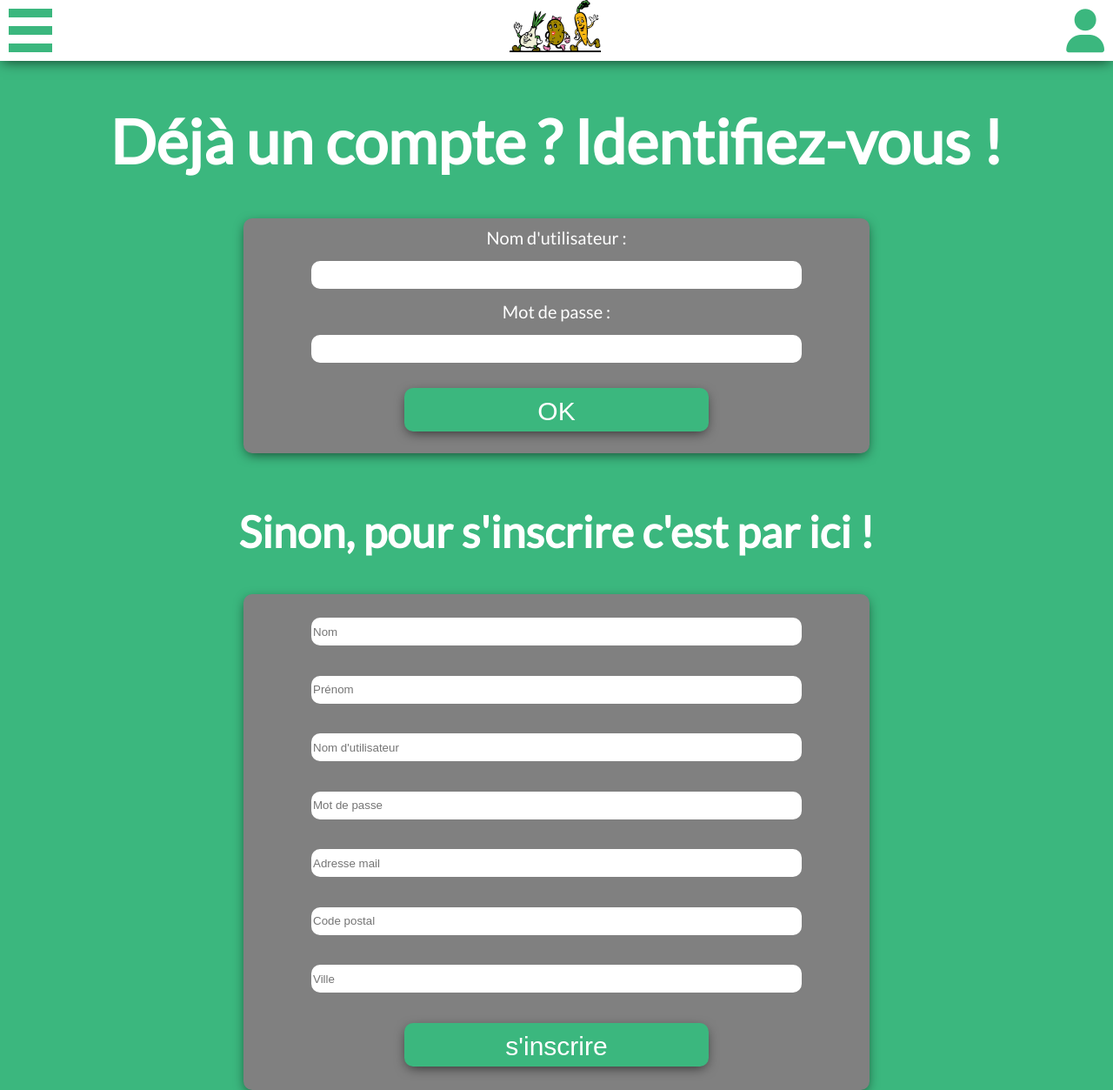
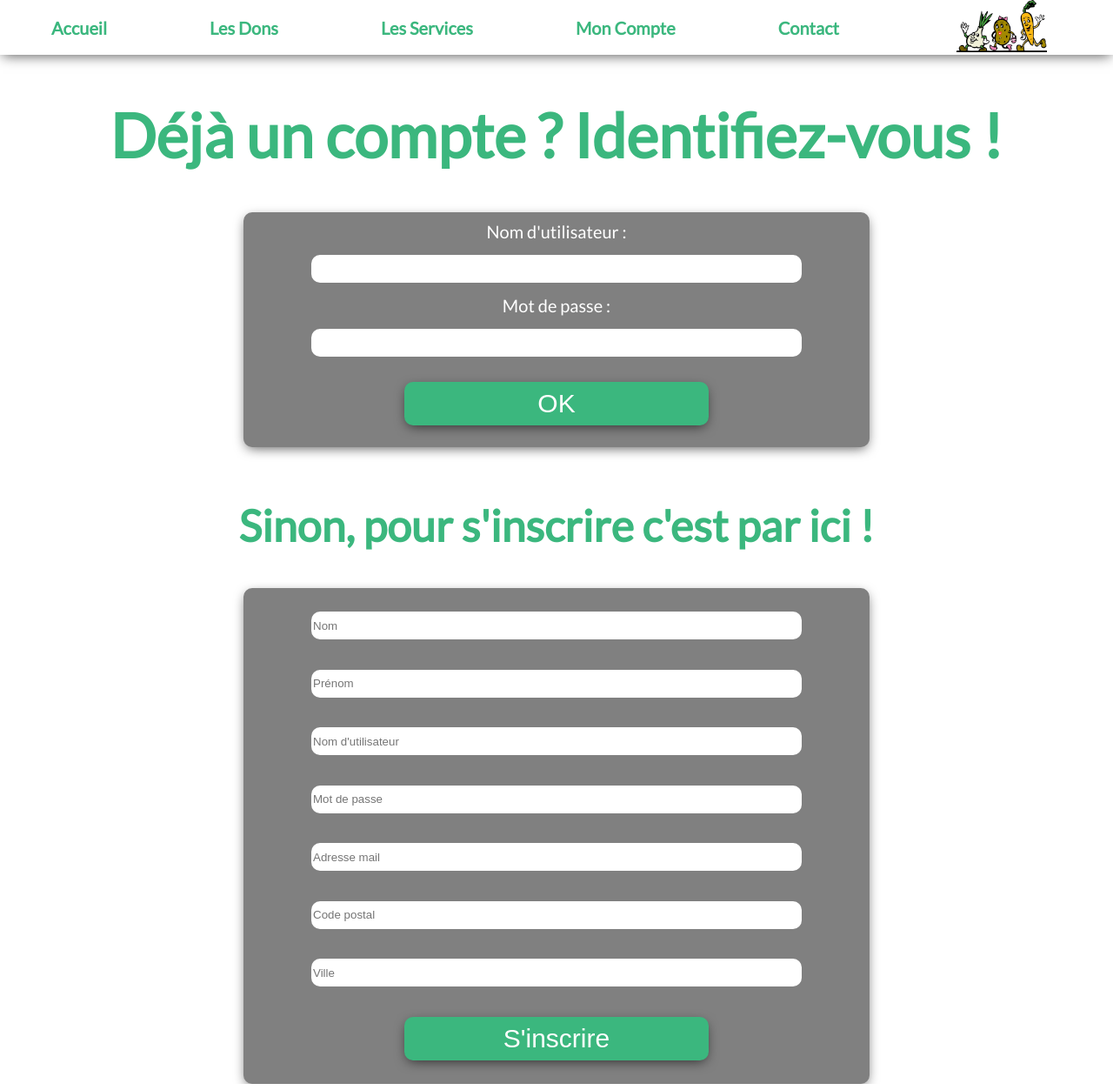
Before and after one commit to Lecomteleo97/projet_3WA, a PHP site: page /index.php?page=compte in a window 1280 px wide. Shown: the whole page at 87% size. Run offline with PHP 8.4, Linux system fonts and the light colour scheme; some libraries are stand-ins or nearby versions.

Commit message:
close nav onclick main, ajax verification si login ou mail connu inscription, nav desktop, css divers

```diff
--- a/controller/compte.php
+++ b/controller/compte.php
@@ -10,8 +10,13 @@ if(isset($_GET['deconnex'])){
     session_destroy();
 }
 
+
+
 //traitement formulaire inscription
-if(isset($_POST['submit']) && $_POST['submit']=='s\'inscrire'){
+if(isset($_POST['submit']) && $_POST['submit']=='S\'inscrire'){
+
+    //verification par token
+   if($users->verifyToken($_POST['token'])){
 
          //sécurisation des entrées
         $nom = htmlspecialchars(trim($_POST['nom']));
@@ -22,17 +27,19 @@ if(isset($_POST['submit']) && $_POST['submit']=='s\'inscrire'){
         $codePostal = htmlspecialchars(trim($_POST['code_postal']));
         $ville = htmlspecialchars(trim($_POST['ville']));
 
-
-    //appel a la db et cryptage du mdp en PASSWORD_BCRYPT
+        //appel a la db et cryptage du mdp en PASSWORD_BCRYPT et recuperation du dernier id en db
         $registre = $users ->insertAccount($nom,$prenom,$login, password_hash( $pwd , PASSWORD_BCRYPT ) ,$mail,$codePostal,$ville);
-
+        }
         //la session prend la valeur du formulaire pour connecter direct a la page compte apres inscription
         $_SESSION['Auth']= 'user';
         $_SESSION['name']=$login;
+        $_SESSION['id']=intval($registre);
         $auth = '<h2>Merci de vous être enregistré !</h2>';
     }else{
         $auth = '';
 }
+$token = $users->setToken();
+
 
 //traitement du formullaire connexion
 if(isset($_POST['submit']) && $_POST['submit']=='OK'){
@@ -53,7 +60,6 @@ if(isset($_POST['submit']) && $_POST['submit']=='OK'){
 
     //si connu ok
     if ($nb && password_verify( $pwd, $result[0]['mdp'] )){
-        $auth = '<h2>Identification reussi</h2>';
         $_SESSION['Auth']= $result[0]['type_compte'];
         $_SESSION['name']=$result[0]['login'];
         $_SESSION['id']=$result[0]['id'];
@@ -70,7 +76,6 @@ if(!isset($_SESSION['Auth']) || !$_SESSION['Auth']){
 
 }else{//sinon renvoi a la page de gestion du compte
     require './view/compte/compte.php';
-    var_dump($_SESSION);
 }
 
 
--- a/controller/messages.php
+++ b/controller/messages.php
@@ -8,7 +8,6 @@ if(isset($_GET['idconv'])){
 }else{
   $idConv = 0;
 }
-
 //affichege de la liste des conversation
 $listeMessagesOrigin = $message->showMessagesOrigin($_SESSION['id']);
 
--- a/model/Manage.php
+++ b/model/Manage.php
@@ -41,7 +41,7 @@ return $db;
    }
 
    public function verifyToken($token):bool{
-       if(isset($_SESSION['token']) && $_SESSION['token']===$_POST['token']){
+       if(isset($_SESSION['token']) && $_SESSION['token']===$token){
            return true;
        }
             return false;
--- a/model/ManageCompte.php
+++ b/model/ManageCompte.php
@@ -1,6 +1,6 @@
 <?php
 
-require_once 'model/Manage.php';
+require_once __DIR__.'/Manage.php';
 
 //fonction gestion du compte
 class ManageCompte extends Manage {
@@ -14,11 +14,17 @@ class ManageCompte extends Manage {
     }
 
 
-    //insert les nouveaux comptes dans db
+    //insert les nouveaux comptes dans db et recupère son id
     public function insertAccount($nom, $prenom, $login, $pwd, $mail, $postal, $ville){
          $data = ['nom'=>$nom,'prenom'=>$prenom,'login'=>$login,'pwd'=>$pwd,'mail'=>$mail, 'postal'=>$postal, 'ville'=>$ville];
          $query = "INSERT INTO users (nom, prenom, mail, code_postal, ville, login, mdp) VALUES (:nom, :prenom, :mail, :postal, :ville, :login, :pwd)";
-         return $this->getQuery($query, $data);
+         $user_id = $this->setQuery($query, $data);
+         return $user_id;
+    }
 
+    public function findEmail($mail){
+        $data=['mail'=>$mail];
+        $query="SELECT mail FROM users WHERE mail = :mail";
+        return $this->getQuery($query, $data);
     }
 }
--- a/public/css/style.css
+++ b/public/css/style.css
@@ -24,7 +24,7 @@
 
 body{
   font-family: 'Lato', sans-serif;
-  background-color:#3BB77E;
+  /*background-color:#3BB77E*/;
   margin:0;
 }
 .hide{
@@ -43,15 +46,16 @@ body{
   border:1px solid #3BB77E;
   background-color:#3BB77E;
   color:white;
-  padding:10px;
+  padding:8px;
   border-radius:10px;
   font-size:30px;
   box-shadow:0px 4px 14px -3px rgba(0,0,0,0.66);
   text-decoration:none;
+  transition:all 500ms;
 }
 .btn:hover{
-  background-color:white;
-  color:#3BB77E;
+  background-color:#3BB77E;
+  color:white;
   box-shadow:inset 0px 4px 14px -3px rgba(0,0,0,0.66);
 }
 
@@ -149,6 +153,9 @@ main{
   font-size:50px;
   margin:10px;
 }
+.liste_menu_desktop{
+  display:none;
+}
 
 
 /******************************page Home *************************************/
@@ -157,7 +164,7 @@ h1, h2{
 }
 h1{
   font-size:40px;
-  color:white;
+  color:#3BB77E;
 }
 h2{
   font-size:30px;
@@ -409,7 +418,10 @@ position:absolute;
   margin:auto;
 }
 .h2-login{
-  color:white;
+  color:#3BB77E;
+}
+#contenu-login, #contenu-mail{
+  color:red;
 }
 /*********************************page messages*****************************/
 .section-conv{
@@ -608,6 +625,33 @@ width:150%;
 .sidenav {
   width: 30%;
 }
+.liste_menu_desktop{
+  display:flex;
+  justify-content:space-around;
+  list-style:none;
+  padding-left:0;
+  width:80%;
+  margin-top:20px;
+}
+.liste_menu_desktop a{
+  text-decoration:none;
+  font-weight:bold;
+  color:#3BB77E;
+  font-size:20px;
+}
+.liste_menu_desktop li{
+  transition:all 500ms;
+}
+.liste_menu_desktop li:hover{
+  transform:scale(1.1);
+}
+
+#openBtn{
+  display:none;
+}
+.logo-compte{
+  display:none;
+}
 /******************************page Home desktop***************************/
 /******$slide******/
 .box-presentation img{
--- a/view/compte/login.php
+++ b/view/compte/login.php
@@ -23,12 +23,15 @@ ob_start();
 <form class="form-inscription" method="post" action="index.php?page=compte">
     <input type="text" required pattern="^[A-Za-z '-]+$" maxlength="20" name="nom" placeholder="Nom"/>
     <input type="text" required pattern="^[A-Za-z '-]+$" maxlength="20" name="prenom" placeholder="Prénom"/>
-    <input type="text" required name="login" placeholder="Nom d'utilisateur"/>
+    <input id="login" type="text" required name="login" placeholder="Nom d'utilisateur"/>
+    <div id="contenu-login"></div>
     <input type="password" required name="pwd" placeholder="Mot de passe"/>
-    <input type="email" required pattern="[a-zA-Z0-9._-]+@[a-zA-Z0-9._-]+.[a-zA-Z.]{2,15}" name="mail" placeholder="Adresse mail"/>
+    <input id="mail" type="email" required pattern="[a-zA-Z0-9._-]+@[a-zA-Z0-9._-]+.[a-zA-Z.]{2,15}" name="mail" placeholder="Adresse mail"/>
+    <div id="contenu-mail"></div>
     <input type="text" required pattern="[0-9]{5}" name="code_postal" placeholder="Code postal"/>
     <input type="text" required pattern="^[A-Za-z '-]+$" name="ville" placeholder="Ville"/>
-    <input class="btn" type="submit" name="submit" value="s'inscrire"/>
+     <input type="hidden" name="token" value="<?=$token?>">
+    <input class="btn" type="submit" name="submit" value="S'inscrire"/>
 </form>
 
 <?php
--- a/view/produits.php
+++ b/view/produits.php
@@ -35,7 +35,7 @@ switch($page){
                 <div class="box-img-card-produit">
                 <img src="./public/image/produits/'.$listep['photo'].'" alt="artichaud">-->
                 </div>
-                <p class="text-lieu-produit">Produit à donner : <span class="vert bold">'.$listep['nom'].'</span><br>disponible à : <span class="vert bold">'.$listep['ville'].'</span><br>quantié disponible : <span class="vert bold">'.$listep['quantite'].'</span>KG<br>description : <span class="vert bold">'.$listep['description'].'</span></p>
+                <p class="text-lieu-produit"><span class="vert bold">'.$listep['nom'].'</span><br>disponible à : <span class="vert bold">'.$listep['ville'].'</span><br>quantié disponible : <span class="vert bold">'.$listep['quantite'].'</span>KG<br></p>
                     </a>';
         }
     }
--- a/view/template.php
+++ b/view/template.php
@@ -13,7 +13,7 @@
 <body>
     <div id="mySidenav" class="sidenav">
   <a id="closeBtn" href="#" class="close">×</a>
-  <ul>
+  <ul class="liste-menu-phone">
     <li><a href="index.php?page=home" title="Aller a l'accueil">Accueil</a></li>
     <li><a href="index.php?page=produits" title="Voir tous les dons">Les Dons</a></li>
     <li><a href="index.php?page=services" title="Voir tous les services">Les Services</a></li>
@@ -33,9 +33,16 @@
   </span>
 </a>
 
+<ul class="liste_menu_desktop">
+    <li><a href="index.php?page=home" title="Aller a l'accueil">Accueil</a></li>
+    <li><a href="index.php?page=produits" title="Voir tous les dons">Les Dons</a></li>
+    <li><a href="index.php?page=services" title="Voir tous les services">Les Services</a></li>
+    <li><a href="index.php?page=compte" title="Acceder à mon compte">Mon Compte</a></li>
+    <li><a href="index.php?page=contact" title="Page de contact">Contact</a></li>
+  </ul>
 <a href="index.php?page=home" title="Retour à l'accueil"><img id="logo-nav" src="./public/image/logo/logo-nav.png"></a>
 
-<a href="index.php?page=compte" title="Acceder à mon compte"><i class="fa-solid fa-user logo-user"></i></a>
+<a href="index.php?page=compte" title="Acceder à mon compte"><i class="fa-solid fa-user logo-user logo-compte" ></i></a>
 </div>
     </header>
     <main><?=$content?></main>
```
Also changed, not shown: other parts of public/css/style.css (+27 -17 lines), ajax/loginControl.php (added, +16 -0 lines), public/js/script.js (+73 -3 lines), view/compte/compte.php (+7 -6 lines). Lines whose indentation alone changed are shown as unchanged.
